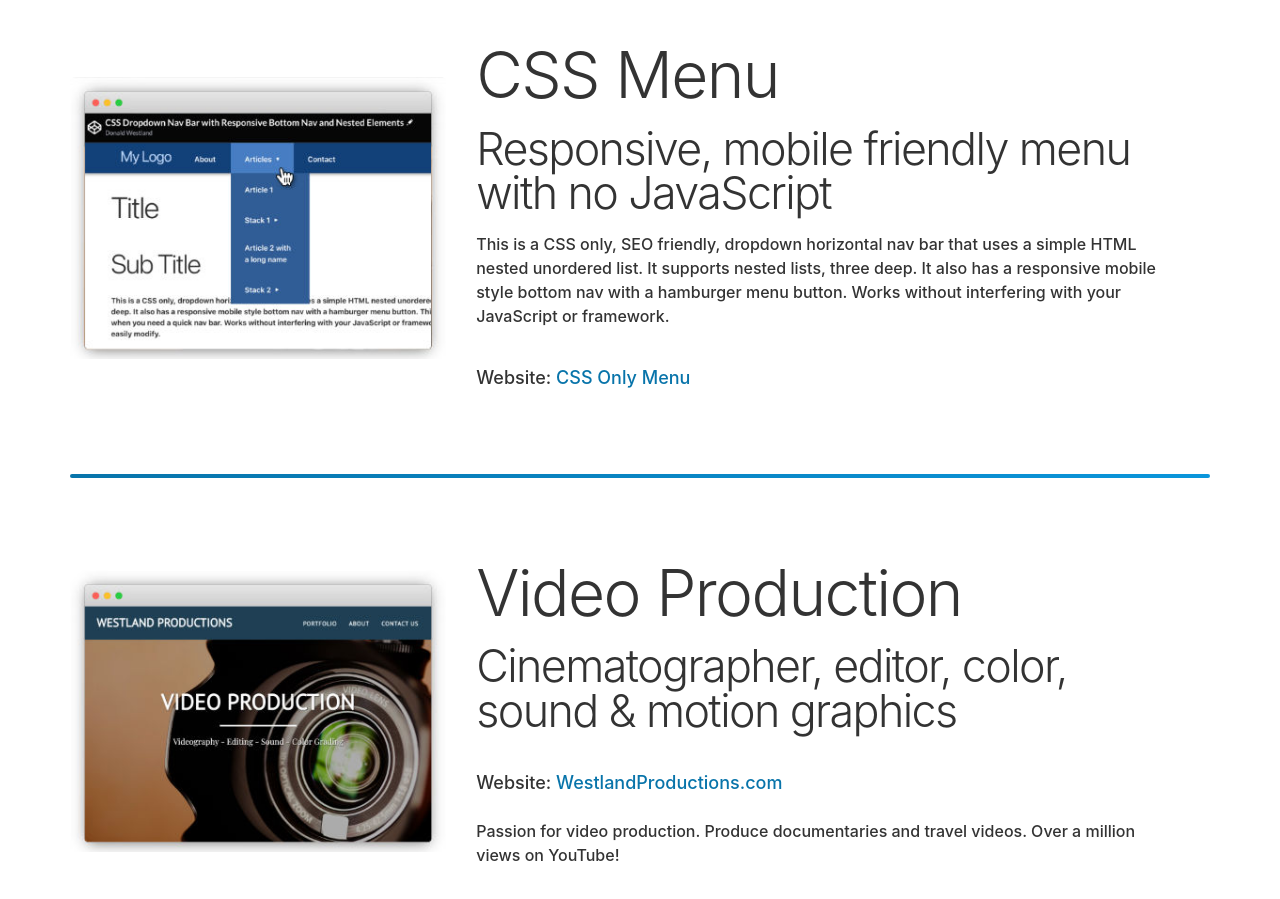
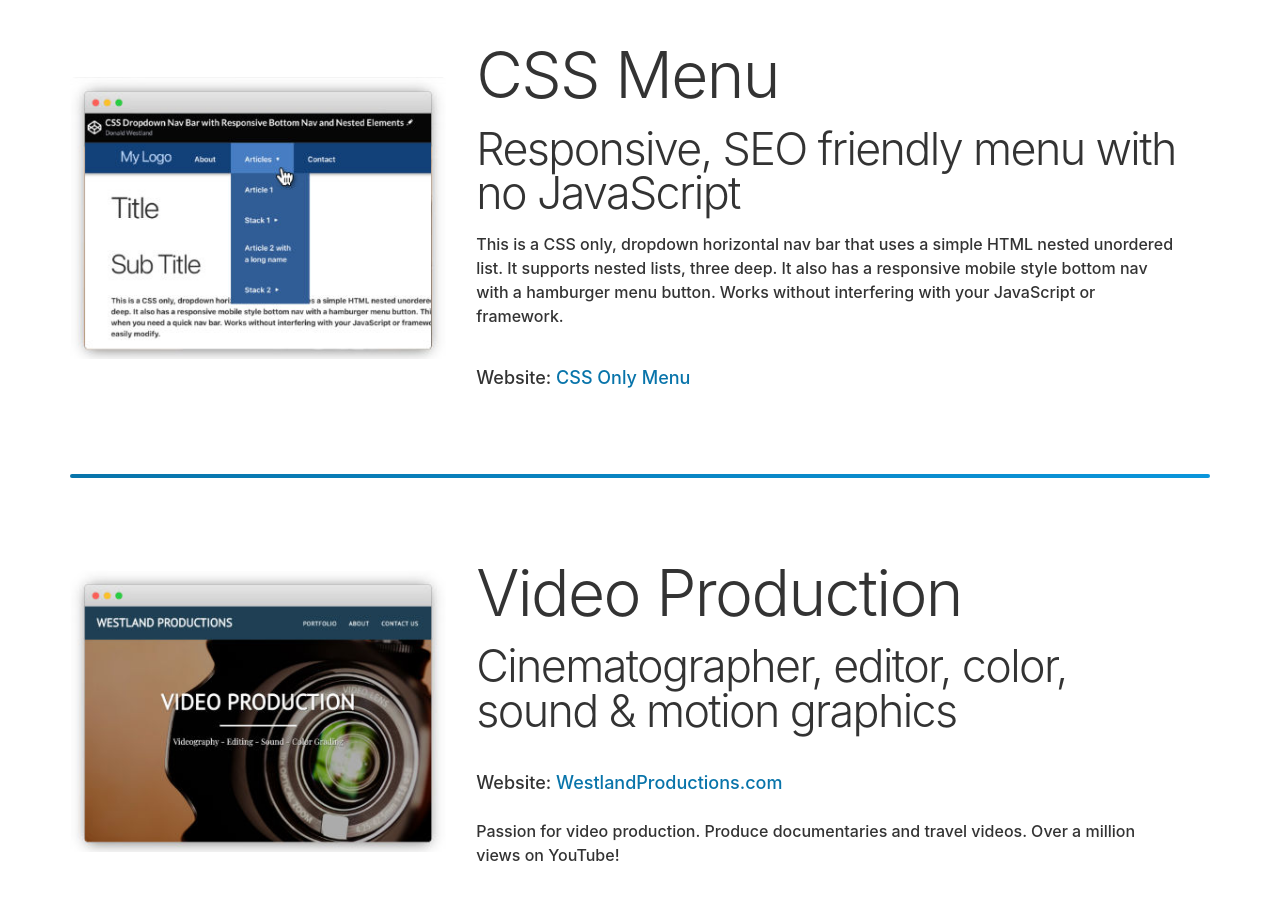
Before and after one commit to dwestland/donwestland.com, a React (Create React App) app: page / in a window 1280 px wide. Shown: the part 2500-3399 px from the top of the page. Built offline with nearby package versions, Linux system fonts and the light colour scheme.

Commit message:
Update UI

```diff
--- a/src/App.tsx
+++ b/src/App.tsx
@@ -264,15 +264,15 @@
         >
           <motion.div variants={sectionVariants} >
           <h2>CSS Menu</h2>
-          <h3>Responsive, mobile friendly menu with no JavaScript</h3>
-          <p>This is a CSS only, SEO friendly, dropdown horizontal nav bar that uses a simple HTML nested unordered list. It supports nested lists, three deep. It also has a responsive mobile style bottom nav with a hamburger menu button. Works without interfering with your JavaScript or framework.</p>
+          <h3>Responsive, SEO friendly menu with no JavaScript</h3>
+          <p>This is a CSS only, dropdown horizontal nav bar that uses a simple HTML nested unordered list. It supports nested lists, three deep. It also has a responsive mobile style bottom nav with a hamburger menu button. Works without interfering with your JavaScript or framework.</p>
           <ul>
               <motion.li
                 variants={liVariants}
                 whileHover={'hover'}
                 whileTap={'tap'}
               >
-                Website: <a href='https://codepen.io/dwestland/pen/GREZxaO' target="_blank" rel="noreferrer">CSS Only Menu</a>
+                Website: <a href='https://codepen.io/dwestland/pen/PowXbLM' target="_blank" rel="noreferrer">CSS Only Menu</a>
               </motion.li>
             </ul>
           </motion.div>
```
